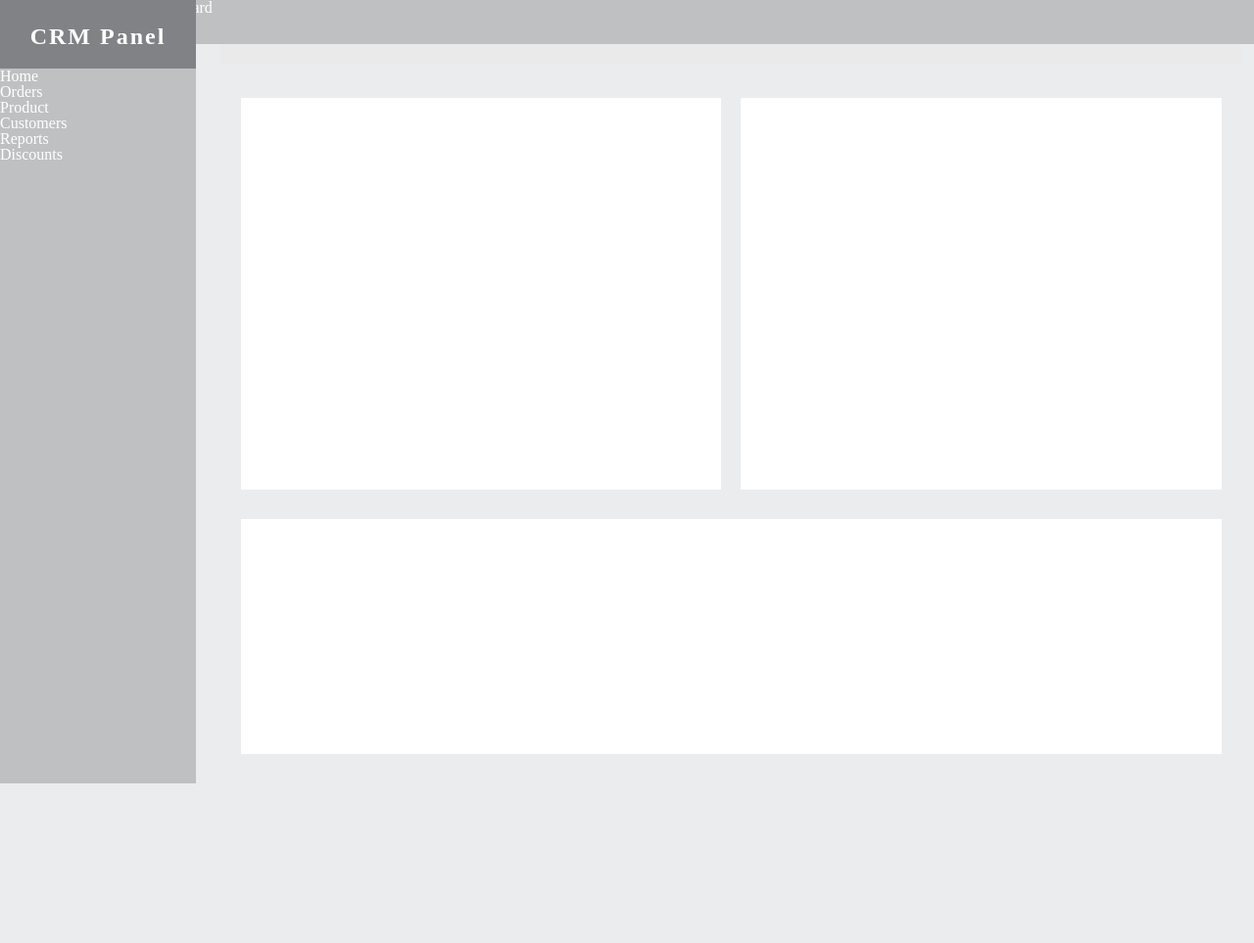
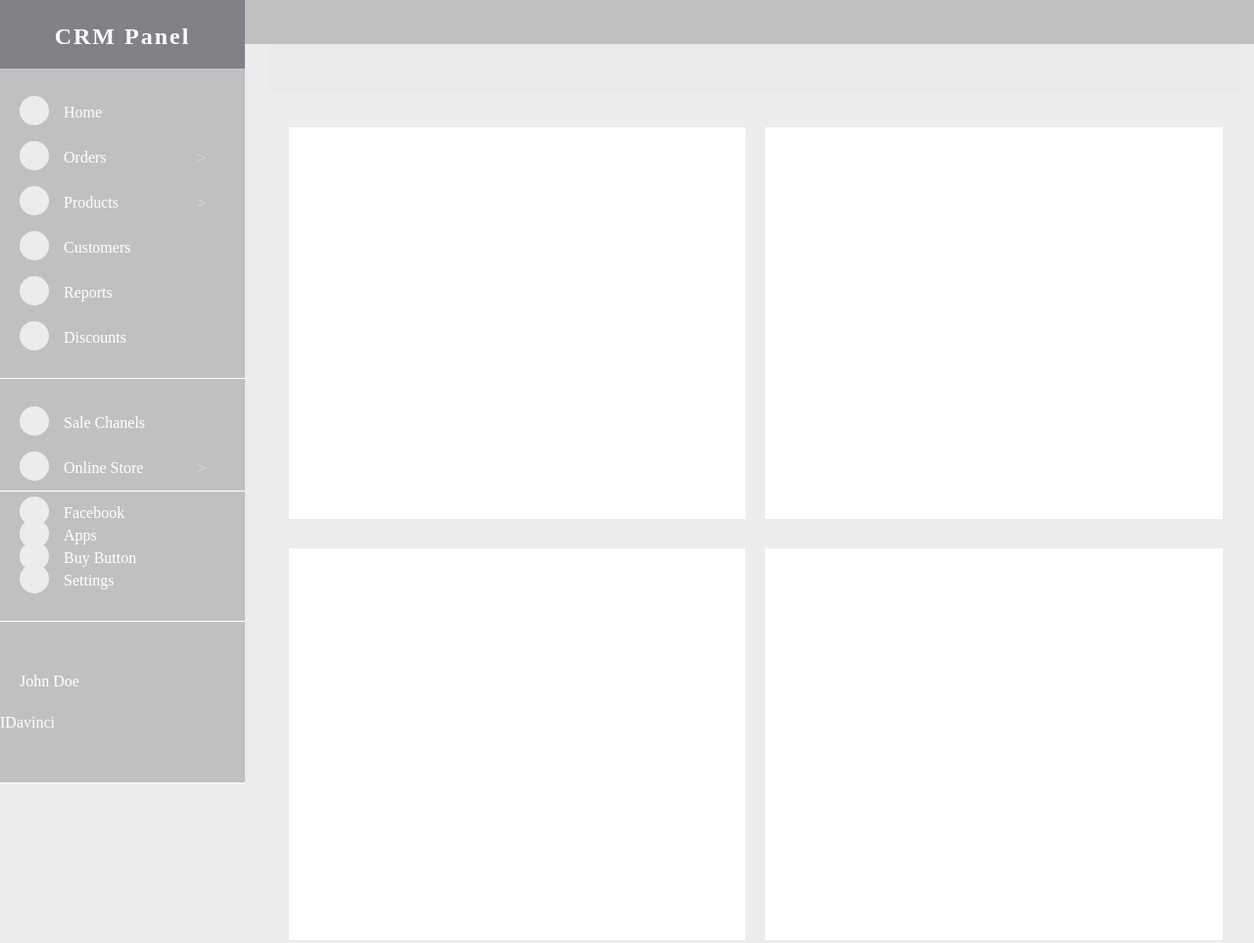
Before and after one commit to brunopintado/CRMPanel, a website built with Parcel: page index.html in a window 1280 px wide. Shown: the top 963 px of the page at 98% size. Before the commit the page ends 800 px from the top, so only its background shows below. Built offline with nearby package versions, Linux system fonts and the light colour scheme.

Commit message:
Se da forma al menú lateral y se fija la barra superior

```diff
--- a/css/style.css
+++ b/css/style.css
@@ -1,3 +1,4 @@
+/* FONTS */
 @import url('https://fonts.googleapis.com/css2?family=Poppins:wght@300;500;800&display=swap');
 
 
@@ -7,37 +8,38 @@ body {
   font-family: 'Poppins', sans-serif;
 }
 
+
+
+
+
+/* NAVBAR */
+
 nav {
   background-color: #bfc0c2;
   height: 45px;
-  margin-left: 200px;
+  margin-left: 250px;
   padding-top: 25px;
   padding-left: 30px;
   font-weight: 300;
   font-size: 20px;
+  position: fixed;
+  width: 100%;
 }
+
+
+
+
+
+/* ASIDE */
 
 aside {
   background-color: #bfc0c2;
-  width: 200px;
+  width: 250px;
   height: 100vh;
   position: fixed;
   top: 0;
+  overflow: hidden;
 }
-
-main {
-  background-color: #eaeaea;
-  margin-left: 225px;
-  margin-right: 1%;
-  display: block;
-  padding-top: 20px;
-}
-
-main>div {
-  width: 98%;
-  margin: 20px auto;
-}
-
 
 aside div:first-child {
   height: 70px;
@@ -50,6 +52,114 @@ aside div:first-child {
   font-size: 1.5em;
   font-weight: 800;
   letter-spacing: 2px;
+  position: relative;
+}
+
+aside div:last-child{
+  position: relative;
+  height: 100vh;
+  top: -70px;
+  padding-top: 70px;
+  width: 100%;
+}
+
+
+aside ul{
+  font-weight: 300;
+  font-size: 16px;
+  line-height: 42px;
+  padding-top: 20px;
+  padding-bottom: 20px;
+}
+
+aside ul:first-of-type{
+  border-bottom: 1px solid white;
+}
+
+aside ul:last-of-type {
+  border-top: 1px solid white;
+  border-bottom: 1px solid white;
+  position: absolute;
+  width: 100%;
+  bottom: 70px;
+  padding-left: 0;
+}
+
+aside ul li a{
+  color: white;
+  text-decoration: none;
+  display: block;
+  padding: 0 20px;
+}
+
+aside ul li a:hover{
+  background-color: #818286;
+}
+
+aside ul li a.menu{
+  position: relative;
+}
+
+aside ul li a.menu::after {
+  content: ' >';
+  color: #dadada;
+  position: absolute;
+  right: 40px;
+  top: 5px;
+}
+
+aside ul li a::before {
+  content: ' ';
+  display: inline-block;
+  height: 30px;
+  width: 30px;
+  background-color: #ebecee;
+  border-radius: 30px;
+  margin-right: 15px;
+  position: relative;
+  top: 8px;
+}
+
+aside ul:last-of-type li{
+  padding-bottom: 20px;
+}
+
+aside ul:last-of-type li:first-child{
+  padding-bottom: 0;
+}
+
+aside ul:last-of-type li:last-child{
+  border-top: 1px solid white;
+  padding-top: 40px;
+}
+
+aside ul:last-of-type li:last-child a::before,
+aside ul:last-of-type li:last-child a::after{
+  content: '';
+  display: none;
+}
+
+
+
+
+
+
+
+
+
+/* MAIN */
+
+main {
+  background-color: #eaeaea;
+  margin-left: 275px;
+  margin-right: 1%;
+  display: block;
+  padding-top: 95px;
+}
+
+main>div {
+  width: 98%;
+  margin: 20px auto;
 }
 
 main section {
--- a/index.html
+++ b/index.html
@@ -23,12 +23,28 @@
       <!-- Menú -->
       <div>
         <ul>
-          <li>Home</li>
-          <li>Orders</li>
-          <li>Product</li>
-          <li>Customers</li>
-          <li>Reports</li>
-          <li>Discounts</li>
+          <li><a href="#">Home</a></li>
+          <li><a href="#" class="menu">Orders</a></li>
+          <li><a href="#" class="menu">Products</a></li>
+          <li><a href="#">Customers</a></li>
+          <li><a href="#">Reports</a></li>
+          <li><a href="#">Discounts</a></li>
+        </ul>
+
+        <ul>
+          <li><a href="#">Sale Chanels</a></li>
+          <li><a href="#" class="menu">Online Store</a></li>
+          <li><a href="#">Facebook</a></li>
+          <li><a href="#">Buy Button</a></li>
+        </ul>
+
+        <ul>
+          <li><a href="#">Apps</a></li>
+          <li><a href="#">Settings</a></li>
+          <li>
+            <a>John Doe</a>
+            <p>IDavinci</p>
+          </li>
         </ul>
       </div>
     </aside>
@@ -37,6 +53,17 @@
     <!-- Contenido principal -->
     <main>
       <div>
+        <section>
+
+        </section>
+
+        <section>
+
+        </section>
+
+        <section>
+
+        </section>
         <section>
 
         </section>
```
